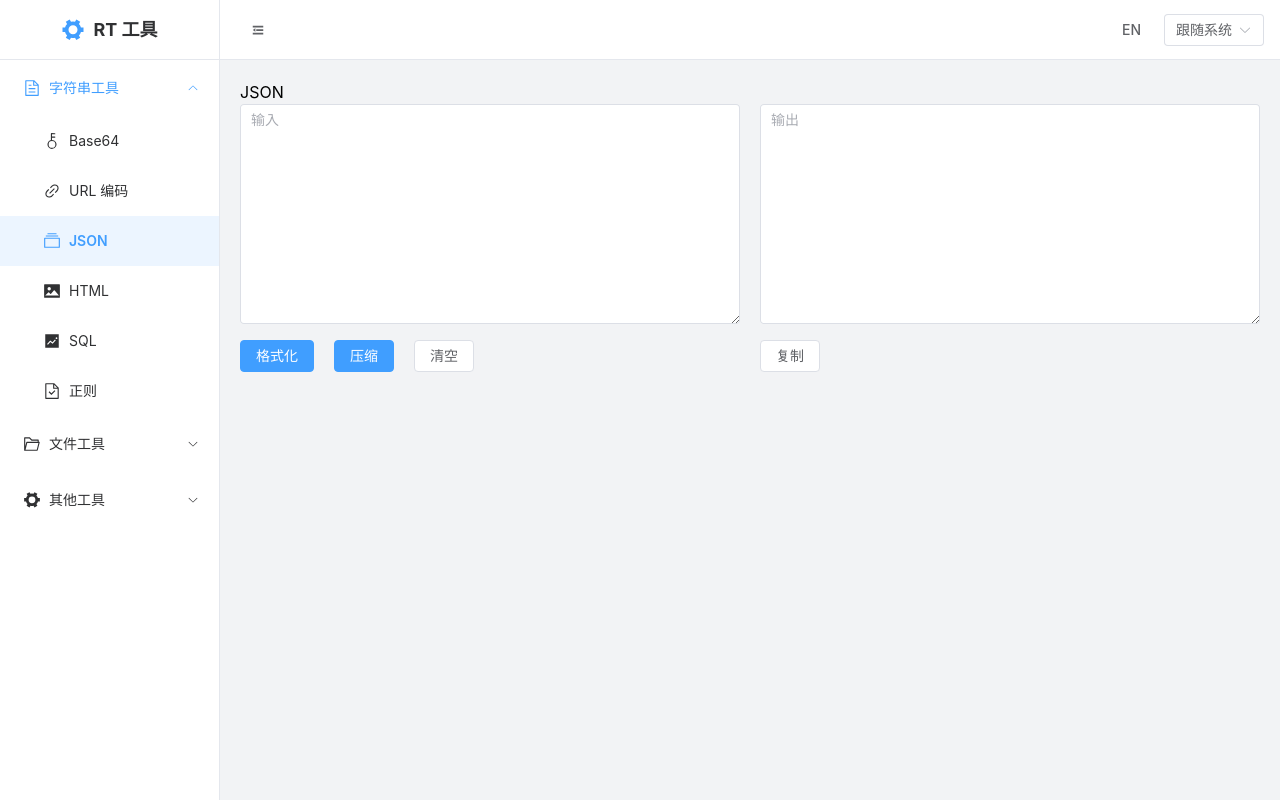
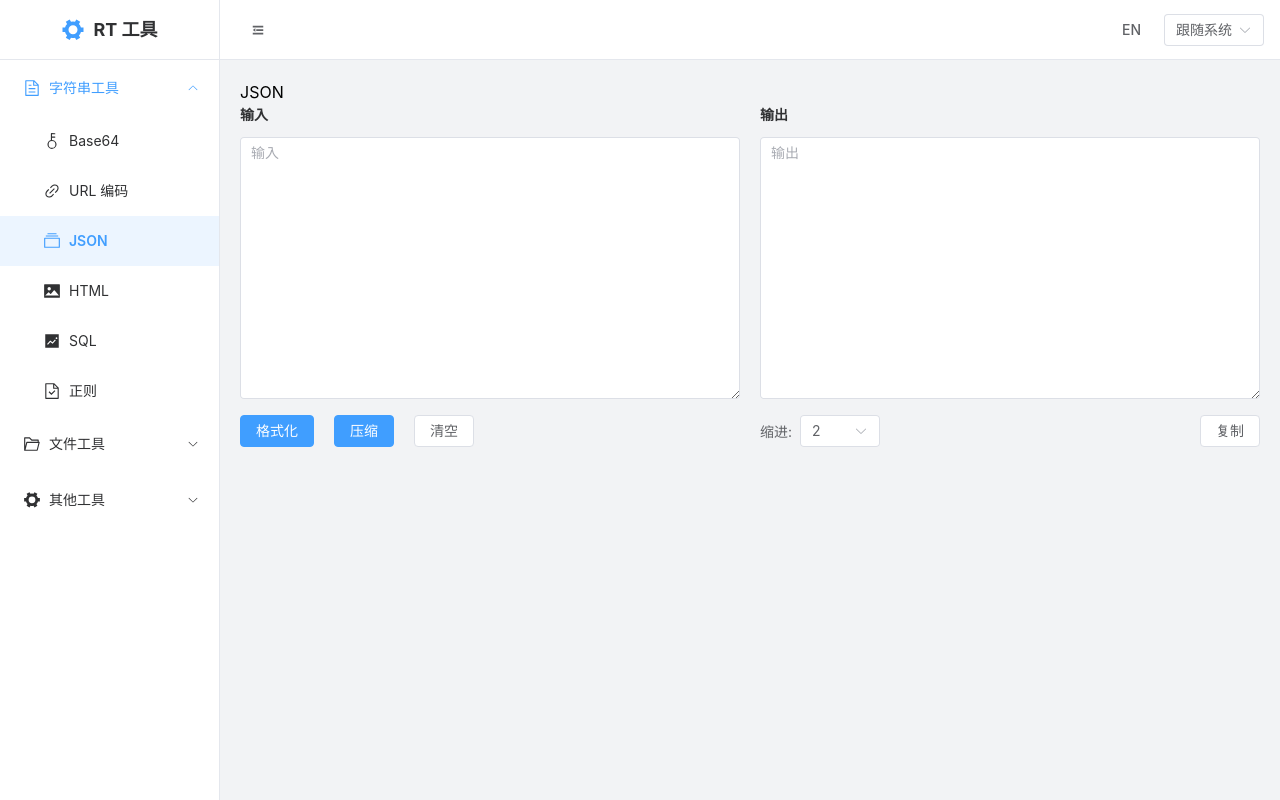
Before and after one commit to teatang/rt-tool, a Vue app: page /json in a window 1280 px wide. Built offline with nearby package versions, Linux system fonts and the light colour scheme.

Commit message:
json update

```diff
--- a/src/i18n/locales/en.ts
+++ b/src/i18n/locales/en.ts
@@ -70,6 +70,7 @@ export default {
     timestampToDate: 'Timestamp → Date',
     dateToTimestamp: 'Date → Timestamp',
     enterTimestamp: 'Enter timestamp',
-    enterDate: 'Enter date (YYYY-MM-DD HH:mm:ss)'
+    enterDate: 'Enter date (YYYY-MM-DD HH:mm:ss)',
+    indent: 'Indent'
   }
 }
--- a/src/i18n/locales/zh.ts
+++ b/src/i18n/locales/zh.ts
@@ -70,6 +70,7 @@ export default {
     timestampToDate: '时间戳 → 日期',
     dateToTimestamp: '日期 → 时间戳',
     enterTimestamp: '输入时间戳',
-    enterDate: '输入日期 (YYYY-MM-DD HH:mm:ss)'
+    enterDate: '输入日期 (YYYY-MM-DD HH:mm:ss)',
+    indent: '缩进'
   }
 }
--- a/src/views/tools/json.vue
+++ b/src/views/tools/json.vue
@@ -1,5 +1,5 @@
 <script setup lang="ts">
-import { ref } from 'vue'
+import { ref, watch } from 'vue'
 import { useI18n } from 'vue-i18n'
 import { ElMessage } from 'element-plus'
 
@@ -8,11 +8,26 @@ const { t } = useI18n()
 const input = ref('')
 const output = ref('')
 const isValid = ref(true)
+const indent = ref(2) // 默认2个空格
+
+// 空格数选项
+const indentOptions = [
+  { value: 1, label: '1' },
+  { value: 2, label: '2' },
+  { value: 4, label: '4' }
+]
+
+// 监听缩进变化，自动格式化
+watch(indent, () => {
+  if (input.value) {
+    format()
+  }
+})
 
 const format = () => {
   try {
     const parsed = JSON.parse(input.value)
-    output.value = JSON.stringify(parsed, null, 2)
+    output.value = JSON.stringify(parsed, null, indent.value)
     isValid.value = true
   } catch {
     isValid.value = false
@@ -51,11 +66,14 @@ const clear = () => {
   <div class="tool-container">
     <h2>{{ t('tools.json') }}</h2>
     <el-row :gutter="20">
+      <!-- 左侧：输入 -->
       <el-col :span="12">
+        <div class="panel">
+          <div class="panel-header">{{ t('labels.input') }}</div>
           <el-input
             v-model="input"
             type="textarea"
-          :rows="10"
+            :rows="12"
             :placeholder="t('labels.input')"
             @input="isValid = true"
           />
@@ -64,18 +82,35 @@ const clear = () => {
             <el-button type="primary" @click="compress">{{ t('actions.compress') }}</el-button>
             <el-button @click="clear">{{ t('actions.clear') }}</el-button>
           </div>
+        </div>
       </el-col>
+
+      <!-- 右侧：输出 -->
       <el-col :span="12">
+        <div class="panel">
+          <div class="panel-header">{{ t('labels.output') }}</div>
           <el-input
             v-model="output"
             type="textarea"
-          :rows="10"
+            :rows="12"
             :placeholder="t('labels.output')"
             readonly
             :class="{ 'error-text': !isValid }"
           />
-        <div class="btn-group">
+          <div class="output-actions">
+            <div class="indent-selector">
+              <span class="indent-label">{{ t('labels.indent') }}:</span>
+              <el-select v-model="indent" style="width: 80px">
+                <el-option
+                  v-for="option in indentOptions"
+                  :key="option.value"
+                  :label="option.label"
+                  :value="option.value"
+                />
+              </el-select>
+            </div>
             <el-button @click="copyOutput">{{ t('actions.copy') }}</el-button>
+          </div>
         </div>
       </el-col>
     </el-row>
@@ -86,11 +121,37 @@ const clear = () => {
 .tool-container {
   max-width: 1200px;
 }
+.panel {
+  display: flex;
+  flex-direction: column;
+  height: 100%;
+}
+.panel-header {
+  font-size: 14px;
+  font-weight: 600;
+  color: var(--el-text-color-primary);
+  margin-bottom: 12px;
+}
 .btn-group {
   margin-top: 16px;
   display: flex;
   gap: 8px;
 }
+.output-actions {
+  margin-top: 16px;
+  display: flex;
+  justify-content: space-between;
+  align-items: center;
+}
+.indent-selector {
+  display: flex;
+  align-items: center;
+  gap: 8px;
+}
+.indent-label {
+  font-size: 14px;
+  color: var(--el-text-color-regular);
+}
 .error-text :deep(textarea) {
   color: var(--el-color-danger);
 }
```
Lines whose indentation alone changed are shown as unchanged.
